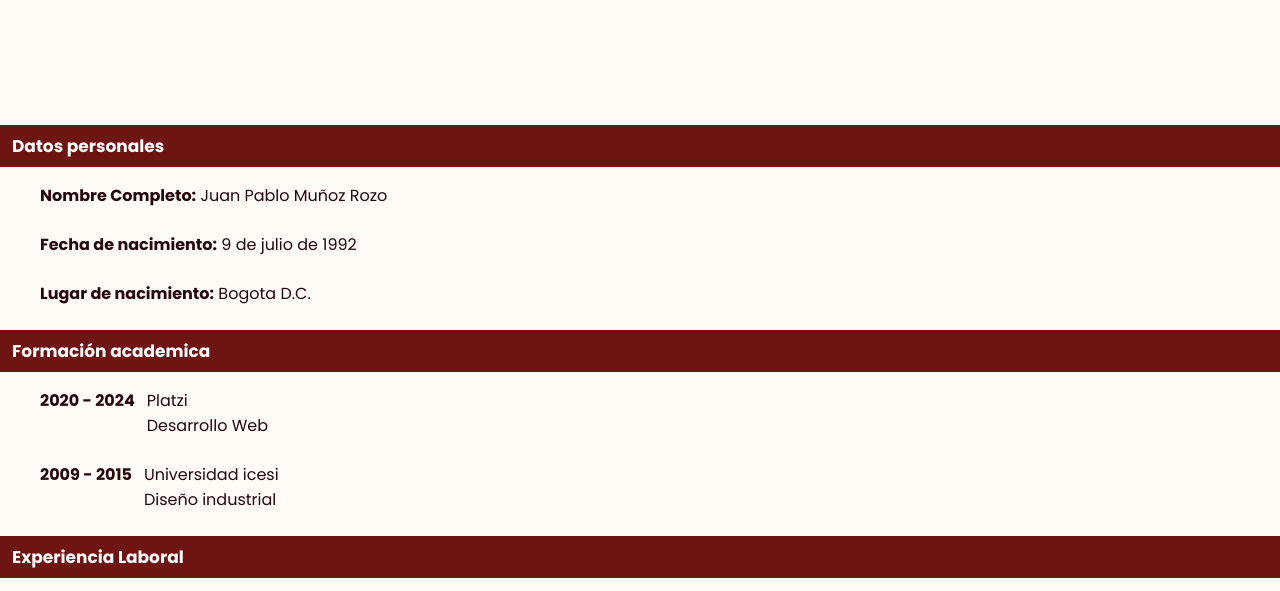
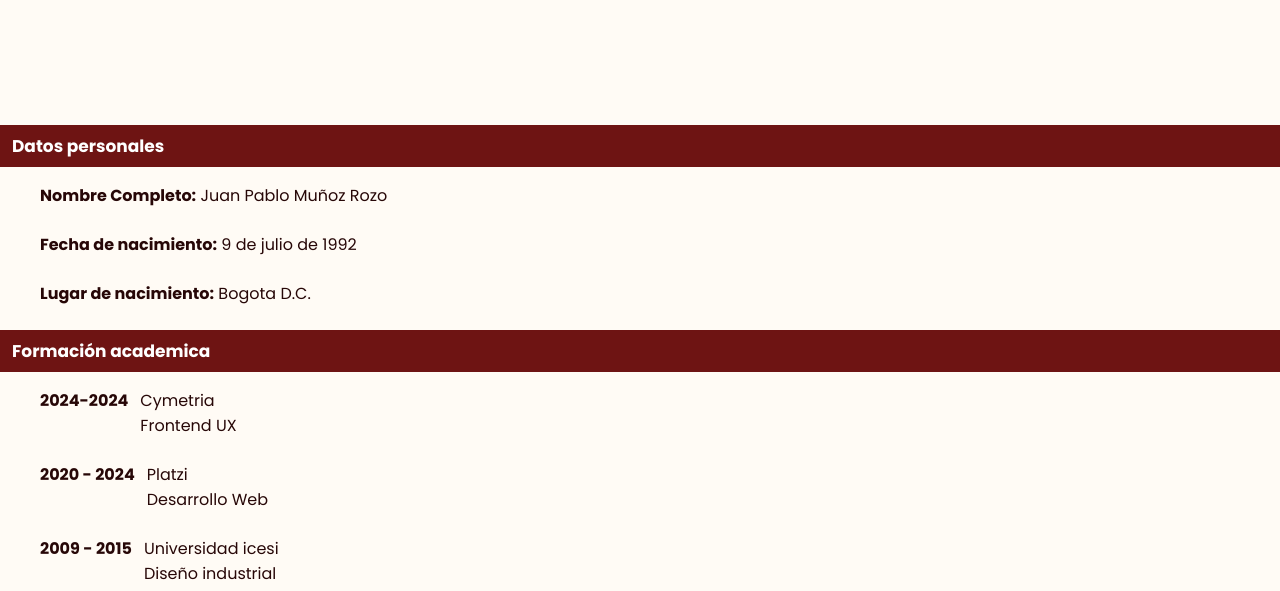
Before and after one commit to juanpixel/FrontUX_Reto2, a plain HTML site: page Index.html in a window 1280 px wide. Shown: the part 148-739 px from the top of the page. Drawn offline with Linux system fonts and the light colour scheme.

Commit message:
Ajustes en el index

```diff
--- a/Index.html
+++ b/Index.html
@@ -28,6 +28,7 @@
             Formación academica
         </h2>
         <ul>
+            <li><span>2024-2024</span><div>Cymetria <br> Frontend UX </div></li>
             <li><span>2020 - 2024</span><div>Platzi <br> Desarrollo Web</div></li>
             <li><span>2009 - 2015</span><div>Universidad icesi <br> Diseño industrial</div></li>
         </ul>
```
